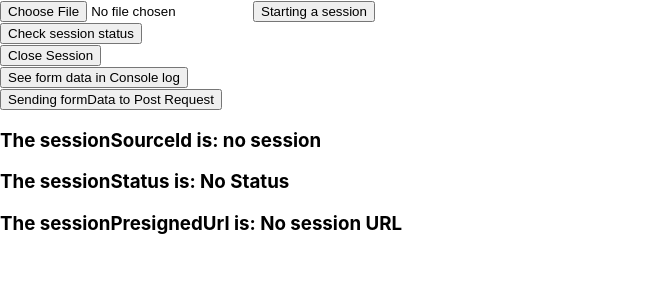
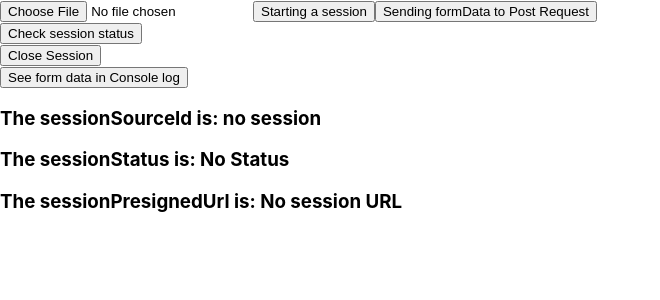
Before and after one commit to jdawsonimgix/firebase-upload-images-example, a React (Create React App) app in the folder client/: page / in a window 1280 px wide. Shown: the top 300 px of the page, without its empty margins (0-660 px from the left). Built offline with nearby package versions, Linux system fonts and the light colour scheme.

Commit message:
fixed function to start post request

```diff
--- a/client/src/App.js
+++ b/client/src/App.js
@@ -34,7 +34,7 @@ function App() {
 
     console.log("Formdata below from the start:");
     console.log("test from imgixHandleSubmitForSessionStarting");
-    console.log(test);
+    // console.log(test);
     setSessionSourceId(test.data.allData.data.attributes.id); //Stores session Source id
     setSessionStatus(test.data.allData.data.attributes.status);
     setSessionPresignedUrl(test.data.allData.data.attributes.url);
@@ -42,6 +42,33 @@ function App() {
   };
   const imgixHandleChangeForSessionStarting = (e) => {
     setPic(e.target.files[0]);
+  };
+
+  //IMGIX EXAMPLE: PUT REQUEST WITH PRESIGNED SESSION URL
+  //I NEED IMAGE BINARY!!!
+  //Sending an object worked!!! Now I need to parse the info in the server.js file
+  const sendFormDataPostRequest = async (e) => {
+    e.preventDefault();
+    console.log("inside client sendFormDataPost Request");
+    console.log("Below is the formData inside sendFormDataPostRequest");
+    console.log(heldFormData);
+    const formDataPostRequest = new FormData();
+    console.log("Below is the formData inside sendFormDataPostRequest");
+    formDataPostRequest.append("pic", pic);
+    formDataPostRequest.append("awsURL", sessionPresignedUrl);
+
+    var neededData = {
+      theFormData: formDataPostRequest,
+      theSessionPresignedUrl: sessionPresignedUrl,
+    };
+
+    //Starting session
+    const test = await axios
+      .post("http://localhost:5001/postSession", formDataPostRequest)
+      .then(console.log(""))
+      .catch((error) => console.log(error.message));
+
+    console.log(test);
   };
 
   //IMGIX EXAMPLE: CHECK SESSION STATUS
@@ -94,34 +121,14 @@ function App() {
     console.log(JSON.stringify(heldFormData));
   };
 
-  //IMGIX EXAMPLE: PUT REQUEST WITH PRESIGNED SESSION URL
-  //I NEED IMAGE BINARY!!!
-  //Sending an object worked!!! Now I need to parse the info in the server.js file
-  const sendFormDataPostRequest = async (e) => {
-    e.preventDefault();
-    console.log("inside client sendFormDataPost Request");
-    console.log("Below is the formData inside sendFormDataPostRequest");
-    console.log(heldFormData);
-
-    var neededData = {
-      theFormData: heldFormData,
-      theSessionPresignedUrl: sessionPresignedUrl,
-    };
-
-    //Starting session
-    const test = await axios
-      .post("http://localhost:5001/postSession", neededData)
-      .then(console.log(""))
-      .catch((error) => console.log(error.message));
-
-    console.log(test);
-  };
-
   return (
     <div className='app'>
       <form className='form' onSubmit={imgixHandleSubmitForSessionStarting}>
         <input type='file' onChange={imgixHandleChangeForSessionStarting} />
         <button>Starting a session</button>
+        <button onClick={sendFormDataPostRequest}>
+          Sending formData to Post Request
+        </button>
       </form>
       <button onClick={imgixHandleCheckStatus}>Check session status</button>
       <br />
@@ -130,9 +137,9 @@ function App() {
       {/* <button onClick={viewSessionData}>view session dataa</button> */}
       <button onClick={seeFormData}>See form data in Console log</button>
       <br />
-      <button onClick={sendFormDataPostRequest}>
+      {/* <button onClick={sendFormDataPostRequest}>
         Sending formData to Post Request
-      </button>
+      </button> */}
       <h3>The sessionSourceId is: {sessionSourceId}</h3>
       <h3>The sessionStatus is: {sessionStatus}</h3>
       <h3>The sessionPresignedUrl is: {sessionPresignedUrl}</h3>
@@ -149,6 +156,4 @@ Steps to follow:
 2) upload with Presigned URL
 3) Close session
 4) Check status.
-
-
 */
```
Also changed, not shown: 1 other file (tests, documents, lock files or other folders).
